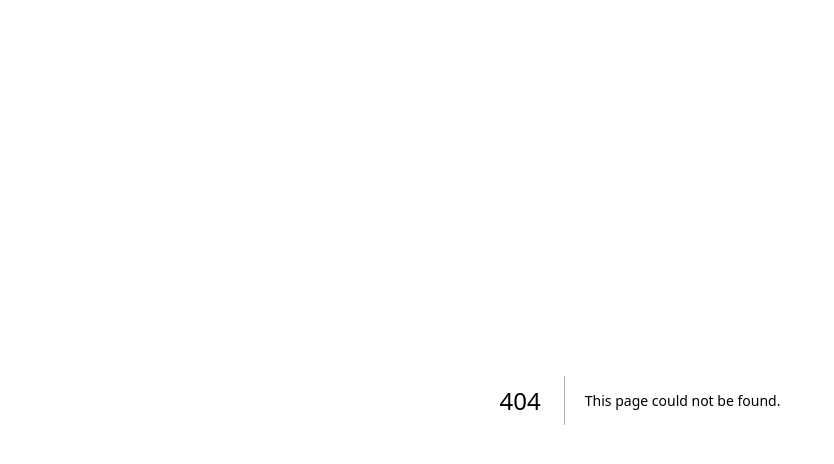
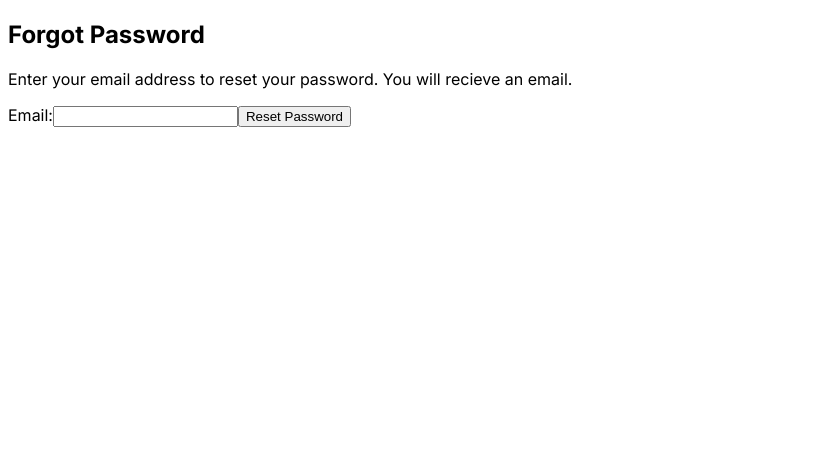
Before and after one commit to nanidam/degree-project-rendezevite, a Next.js app: page /forgot-password in a window 1280 px wide. Before the commit this address had no page. Shown: the top 464 px of the page, without its empty margins (0-834 px from the left). Built offline with nearby package versions, Linux system fonts and the light colour scheme.

Commit message:
:sparkles: added 'forgot password' link

```diff
--- a/app/components/loginRegisterForm.tsx
+++ b/app/components/loginRegisterForm.tsx
@@ -6,10 +6,11 @@ import "./style/loginRegisterForm.scss";
 import SVG, { ReactSVG } from "react-svg";
 import React from "react";
 import { REGISTER_STATUS } from "@/utils/constants";
+import Link from "next/link";
 
 interface LoginRegisterFormProps {
   loginRegisterHeader: string;
-  handleSubmit?: (e: React.FormEvent<HTMLFormElement>) => Promise<void>; // Updated type
+  handleSubmit?: (e: React.FormEvent<HTMLFormElement>) => Promise<void>;
   handleRegister?: (data: FormData) => Promise<string | undefined>;
 }
 
@@ -85,6 +86,9 @@ const LoginRegisterForm: React.FC<LoginRegisterFormProps> = ({
                 }
                 required
               />
+              {loginRegisterHeader === "Login" && (
+                <Link href="/forgot-password">Forgot password?</Link>
+              )}
               {showPassword ? (
                 <ReactSVG
                   className="svg-eye"
--- /dev/null
+++ b/app/forgot-password/page.tsx
@@ -0,0 +1,15 @@
+const ForgotPassword = () => {
+  return (
+    <section>
+      <h1>Forgot Password</h1>
+      <p>Enter your email address to reset your password. You will recieve an email.</p>
+      <label htmlFor="forgot-password">
+        Email:
+        <input type="email" id="forgot-password" name="forgot-password" />
+      </label>
+      <button type="submit">Reset Password</button>
+    </section>
+  );
+};
+
+export default ForgotPassword;
```
